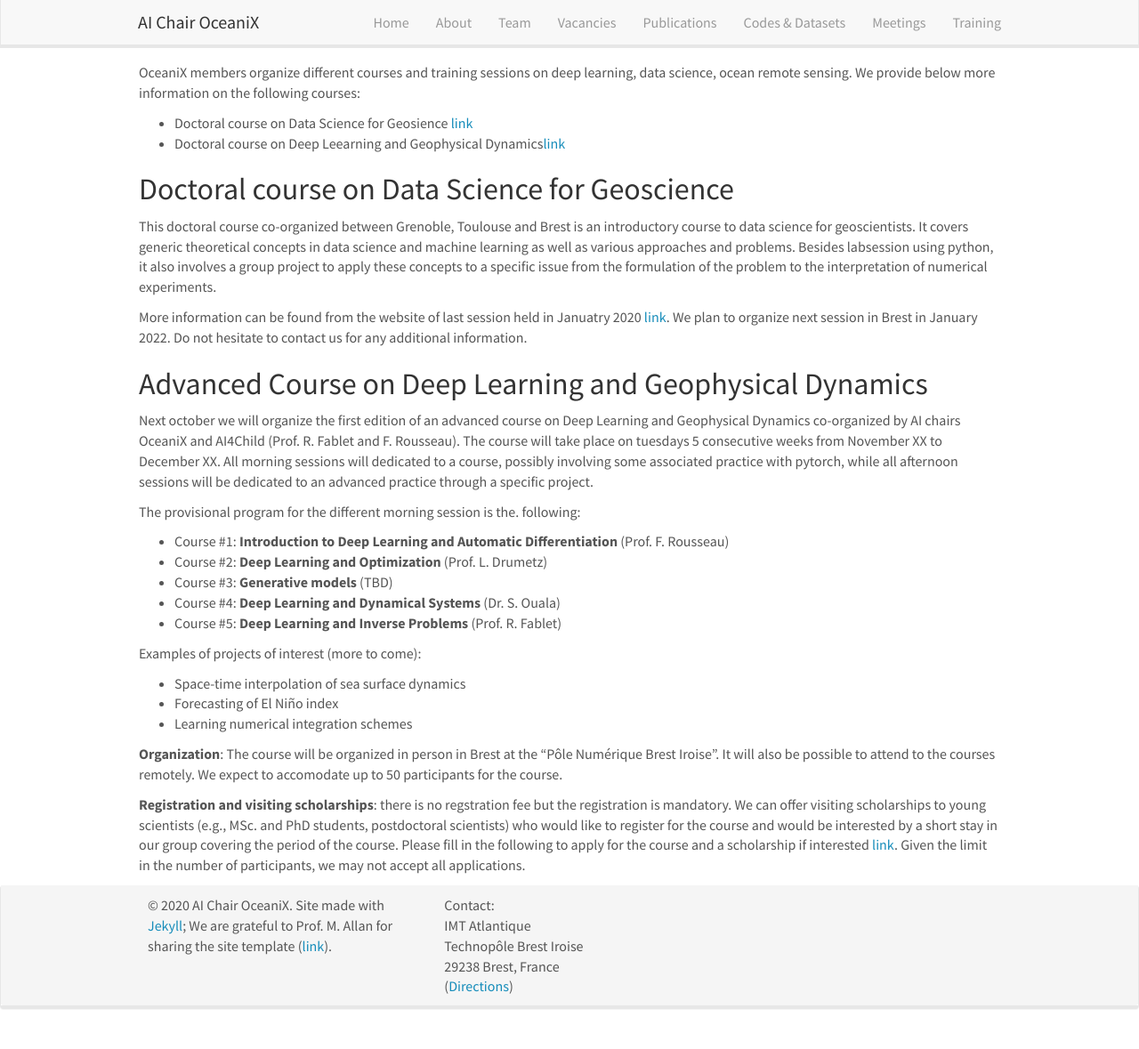
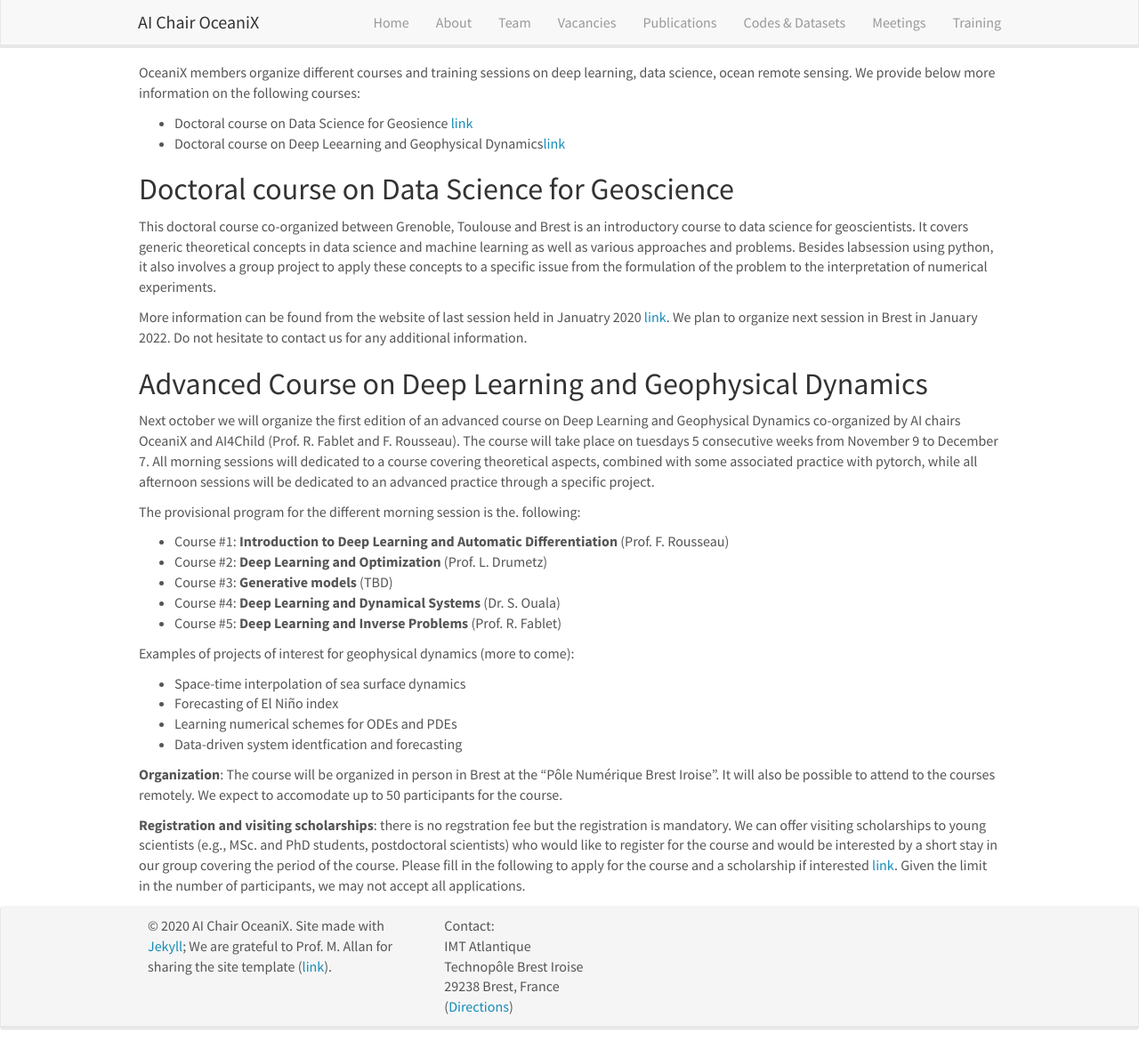
Before and after one commit to CIA-Oceanix/CIA-Oceanix.github.io, a Jekyll site: the page built from _pages/training.md, in a window 1280 px wide and 1179 px high. Shown: the whole window at 89% size. Built offline with Jekyll 4.4.1, drawn with Linux system fonts in a browser that asks for light colours; nearby versions of some CDN libraries.

Commit message:
Update training.md

```diff
--- a/_pages/training.md
+++ b/_pages/training.md
@@ -17,7 +17,7 @@ More information can be found from the website of last session held in Januatry
 We plan to organize next session in Brest in January 2022. Do not hesitate to contact us for any additional information.
 
 ## Advanced Course on Deep Learning and Geophysical Dynamics
-Next october we will organize the first edition of an advanced course on Deep Learning and Geophysical Dynamics co-organized by AI chairs OceaniX and AI4Child (Prof. R. Fablet and F. Rousseau). The course will take place on tuesdays 5 consecutive weeks from November XX to December XX. All morning sessions will dedicated to a course, possibly involving some associated practice with pytorch, while all afternoon sessions will be dedicated to an advanced practice through a specific project.
+Next october we will organize the first edition of an advanced course on Deep Learning and Geophysical Dynamics co-organized by AI chairs OceaniX and AI4Child (Prof. R. Fablet and F. Rousseau). The course will take place on tuesdays 5 consecutive weeks from November 9 to December 7. All morning sessions will dedicated to a course covering theoretical aspects, combined with some associated practice with pytorch, while all afternoon sessions will be dedicated to an advanced practice through a specific project.
 
 The provisional program for the different morning session is the. following:
 - Course #1: **Introduction to Deep Learning and Automatic Differentiation** (Prof. F. Rousseau)
@@ -26,10 +26,11 @@ The provisional program for the different morning session is the. following:
 - Course #4: **Deep Learning and Dynamical Systems** (Dr. S. Ouala)
 - Course #5: **Deep Learning and Inverse Problems** (Prof. R. Fablet)
 
-Examples of projects of interest (more to come):
+Examples of projects of interest for geophysical dynamics (more to come):
 - Space-time interpolation of sea surface dynamics
 - Forecasting of El Niño index
-- Learning numerical integration schemes
+- Learning numerical schemes for ODEs and PDEs
+- Data-driven system identfication and forecasting
 
 **Organization**: The course will be organized in person in Brest at the "Pôle Numérique Brest Iroise". It will also be possible to attend to the courses remotely. We expect to accomodate up to 50 participants for the course.
 
```
